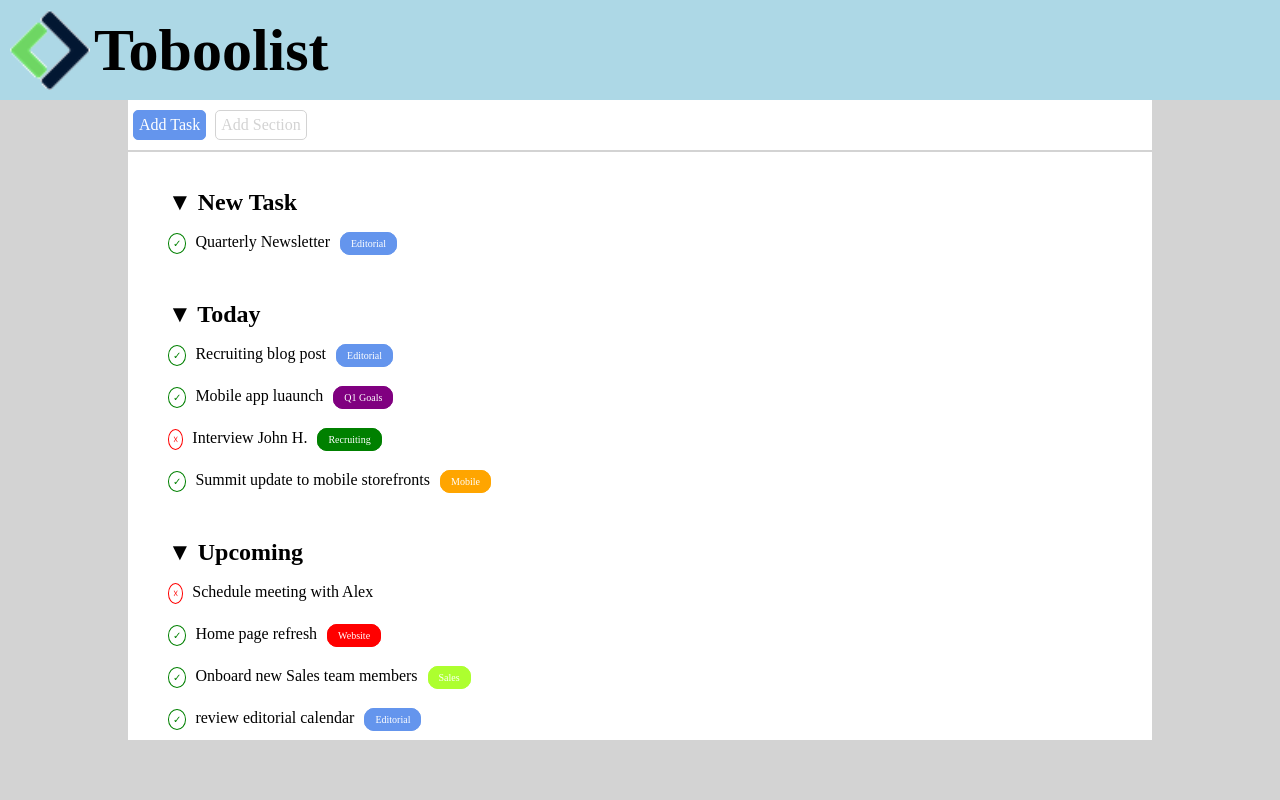
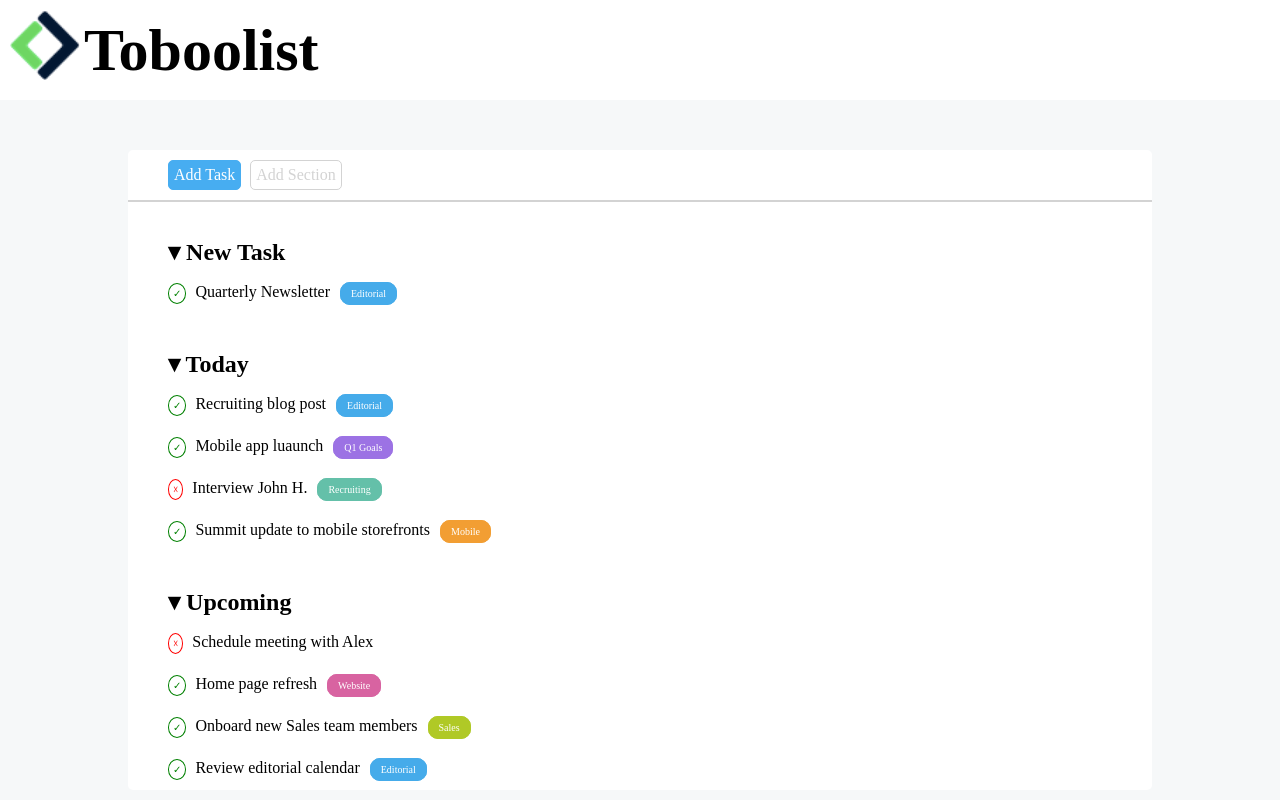
Before and after one commit to AndreiBurbulia/html-css-toboolist, a plain HTML site: page index.html in a window 1280 px wide. Drawn offline with Linux system fonts and the light colour scheme.

Commit message:
Codice finito

```diff
--- a/css/style.css
+++ b/css/style.css
@@ -5,7 +5,7 @@
     padding: 0;
 }
 body{
-    background-color: lightgray;
+    background-color: #f6f8f9;
 }
 /* /General */
 
@@ -16,13 +16,14 @@ body{
 
 /* Header */
 header{
-    background-color: lightblue;
+    background-color: white;
     height: 100px;
 }
 
 #logo{
-    height: 80px;
+    height: 70px;
     margin: 10px 0 0 10px;
+    font-family: Arial, Helvetica, sans-serif;
 }
 
 #name_logo{
@@ -38,8 +39,10 @@ header{
 main{
     background-color: white;
     width: 80%;
-    margin: auto;
+    margin:50px auto auto auto;
+    border-radius: 5px;
 }
+
 .button{
     display: inline-block;
     padding: 5px;
@@ -48,10 +51,10 @@ main{
 }
 
 .button.task{
-    background-color: cornflowerblue;
-    border: 1px solid cornflowerblue;
-
+    background-color: #47adf1;
+    border: 1px solid #47adf1;
     color: white;
+    margin-left: 40px;
 
 }
 
@@ -106,40 +109,37 @@ span.list_element::after{
 
 span.list_element.editorial::after{
     content: "Editorial";
-    background-color: cornflowerblue;
-    border-color: cornflowerblue;
+    background-color: #45abea;
+    border-color: #45abea;
 }
 
 span.list_element.q1_goals::after{
     content: "Q1 Goals";
-    background-color: purple;
-    border-color: purple;
+    background-color: #9c72e4;
+    border-color: #9c72e4;
 }
 
 span.list_element.recruiting::after{
     content: "Recruiting";
-    background-color: green;
-    border-color: green;
+    background-color: #64c0a9;
+    border-color: #64c0a9;
 }
 
 span.list_element.mobile::after{
     content: "Mobile";
-    background-color: orange;
-    border-color: orange;
+    background-color: #f29e33;
+    border-color: #f29e33;
 }
 
 span.list_element.website::after{
     content: "Website";
-    background-color: red;
-    border-color: red;
+    background-color: #d863a1;
+    border-color: #d863a1;
 }
 
 span.list_element.sales::after{
     content: "Sales";
-    background-color: greenyellow;
-    border-color: greenyellow;
+    background-color: #b0c926;
+    border-color: #b0c926;
 }
 /* /Main */
-
-/* Footer */
-/* /Footer */
--- a/index.html
+++ b/index.html
@@ -33,30 +33,28 @@
         <section>
             <!-- New Task -->
             <div class="sub_container">
-                <h2> &#9660 New Task</h2>
+                <h2> &#x25BE; New Task</h2>
                 <span class="list_element check editorial"> Quarterly Newsletter</span>
             </div>
             <!-- /New Task -->
 
             <!-- Today -->
             <div class="sub_container">
-                <div>
-                    <h2> &#9660 Today</h2>
+                    <h2> &#x25BE; Today</h2>
                     <span class="list_element check editorial"> Recruiting blog post</span>
                     <span class="list_element check q1_goals"> Mobile app luaunch</span>
                     <span class="list_element cross recruiting"> Interview John H.</span>
                     <span class="list_element check mobile"> Summit update to mobile storefronts</span>
-                </div>
             </div>
             <!-- /Today -->
 
             <!-- Upcoming -->
             <div class="sub_container">
-                <h2> &#9660 Upcoming</h2>
+                <h2> &#x25BE; Upcoming</h2>
                     <span class="list_element cross"> Schedule meeting with Alex</span>
                     <span class="list_element check website"> Home page refresh</span>
                     <span class="list_element check sales"> Onboard new Sales team members</span>
-                    <span class="list_element check editorial"> review editorial calendar</span>
+                    <span class="list_element check editorial"> Review editorial calendar</span>
             </div>
             <!-- /Upcoming -->
 
@@ -69,10 +67,6 @@
     </main>
     <!-- /Site Main -->
 
-    <!-- Site Footer -->
-    <footer></footer>
-    <!-- /Site Footer -->
-
 
 
 </body>
```
